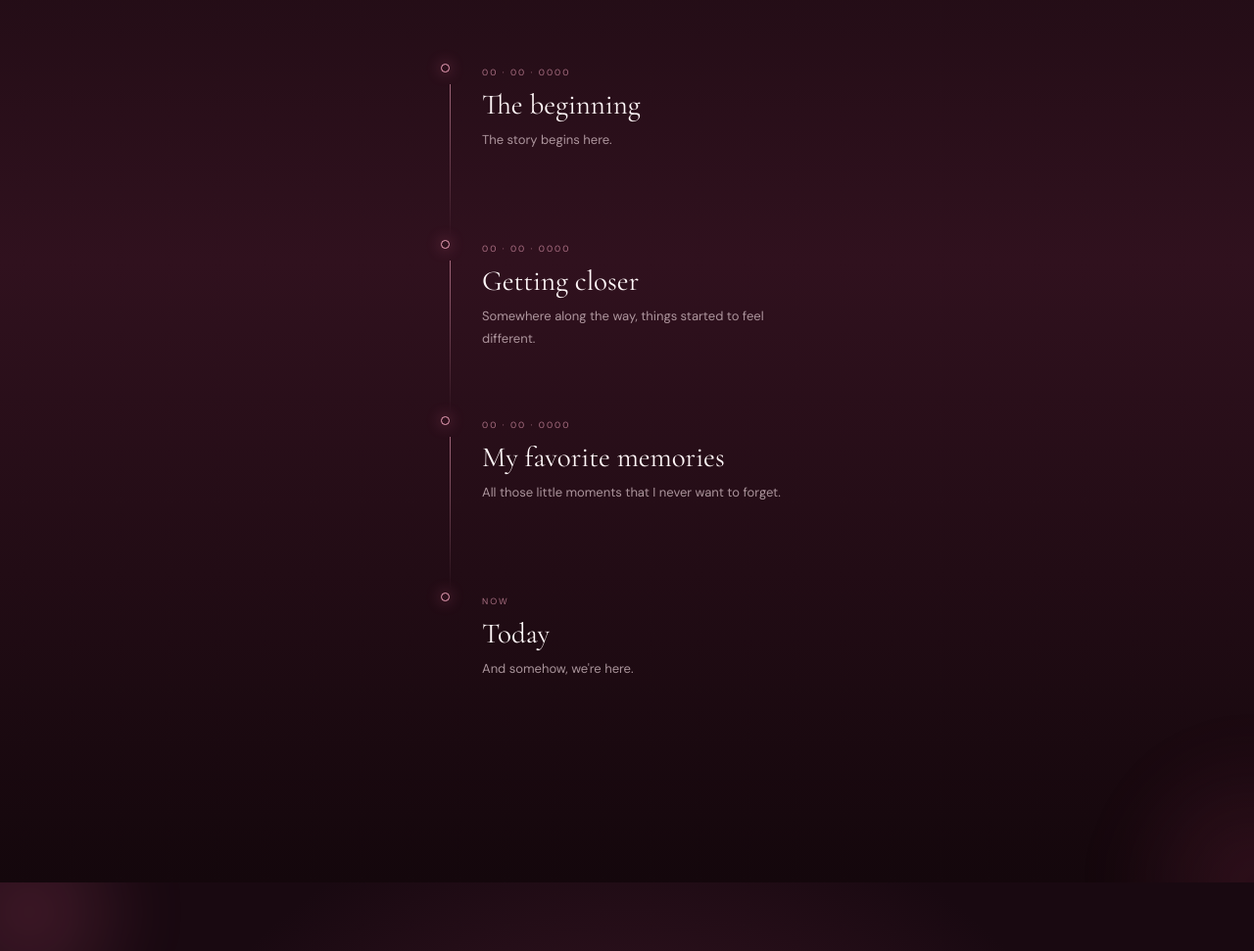
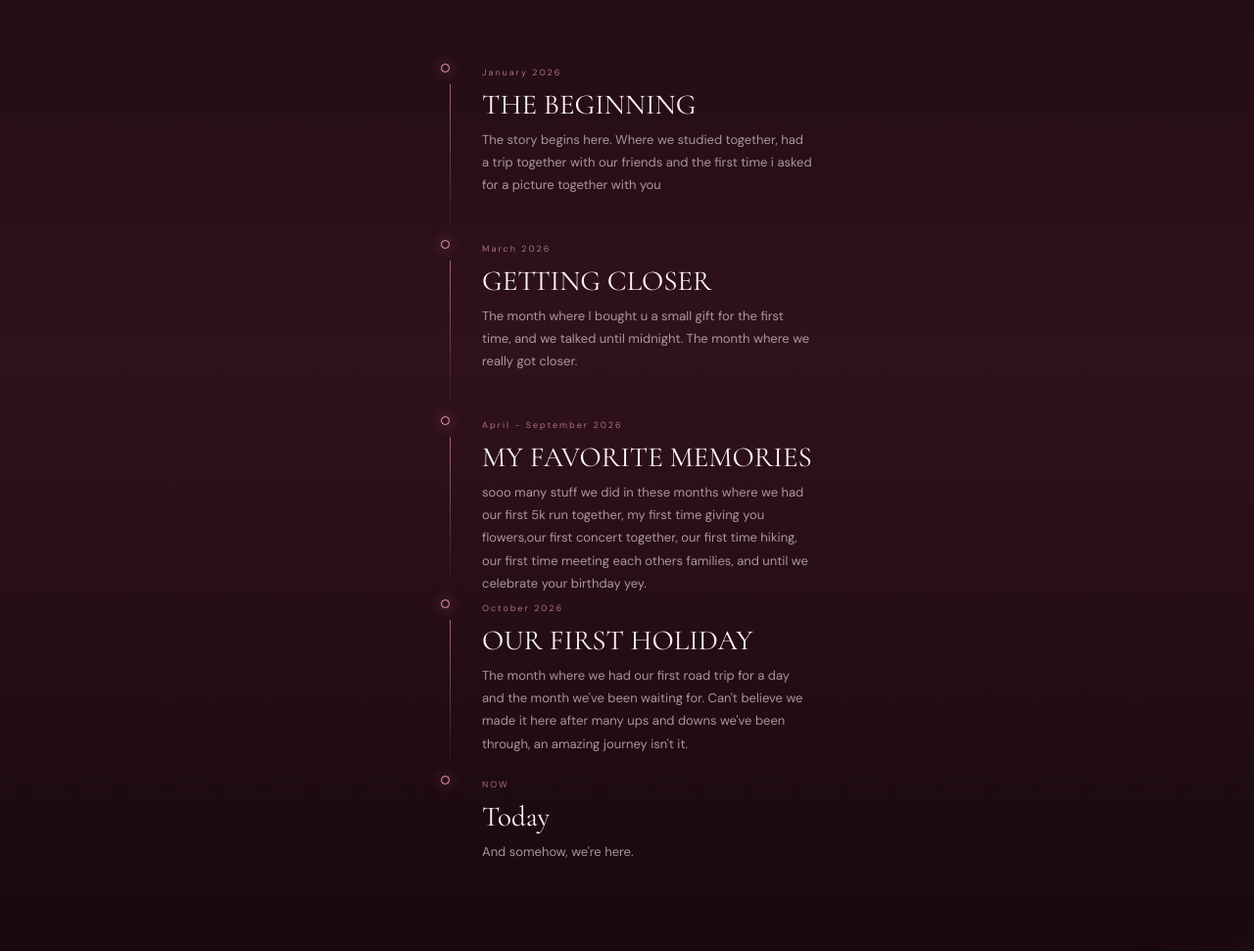
Before and after one commit to JasonArlow/Tokopedia-400gb-rp1, a plain HTML site: page index.html in a window 1280 px wide. Shown: the part 5760-6731 px from the top of the page at 98% size. Drawn offline with nearby package versions, Linux system fonts and the light colour scheme.

Commit message:
Add files via upload

```diff
--- a/index.html
+++ b/index.html
@@ -349,17 +349,16 @@
                     <div class="timeline-content">
 
                         <span>
-                            00 · 00 · 0000
+                            January 2026
                         </span>
 
 
                         <h3>
-                            The beginning
+                            THE BEGINNING
                         </h3>
 
-
                         <p>
-                            The story begins here.
+                            The story begins here. Where we studied together, had a trip together with our friends and the first time i asked for a picture together with you
                         </p>
 
                     </div>
@@ -375,20 +374,17 @@
                     <div class="timeline-content">
 
                         <span>
-                            00 · 00 · 0000
+                            March 2026
                         </span>
 
 
                         <h3>
-                            Getting closer
+                            GETTING CLOSER
                         </h3>
 
 
                         <p>
-                            Somewhere along
-                            the way, things
-                            started to feel
-                            different.
+                            The month where I bought u a small gift for the first time, and we talked until midnight. The month where we really got closer.
                         </p>
 
                     </div>
@@ -404,25 +400,47 @@
                     <div class="timeline-content">
 
                         <span>
-                            00 · 00 · 0000
+                            April - September 2026
                         </span>
 
 
                         <h3>
-                            My favorite memories
+                            MY FAVORITE MEMORIES
                         </h3>
 
 
                         <p>
-                            All those little
-                            moments that I
-                            never want to forget.
+                            sooo many stuff we did in these months where we had our first 5k run together, my first time giving you flowers,our first concert together, our first time hiking, our first time meeting each others families, and until we celebrate your birthday yey.
+                        </p>
+
+                    </div>
+                </div>
+
+
+                <div class="timeline-item">
+
+                    <div class="timeline-dot"></div>
+
+
+                    <div class="timeline-content">
+
+                        <span>
+                            October 2026
+                        </span>
+
+
+                        <h3>
+                            OUR FIRST HOLIDAY
+                        </h3>
+
+
+                        <p>
+                            The month where we had our first road trip for a day and the month we've been waiting for. Can't believe we made it here after many ups and downs we've been through, an amazing journey isn't it.
                         </p>
 
                     </div>
 
                 </div>
-
 
                 <div class="timeline-item">
 
```
